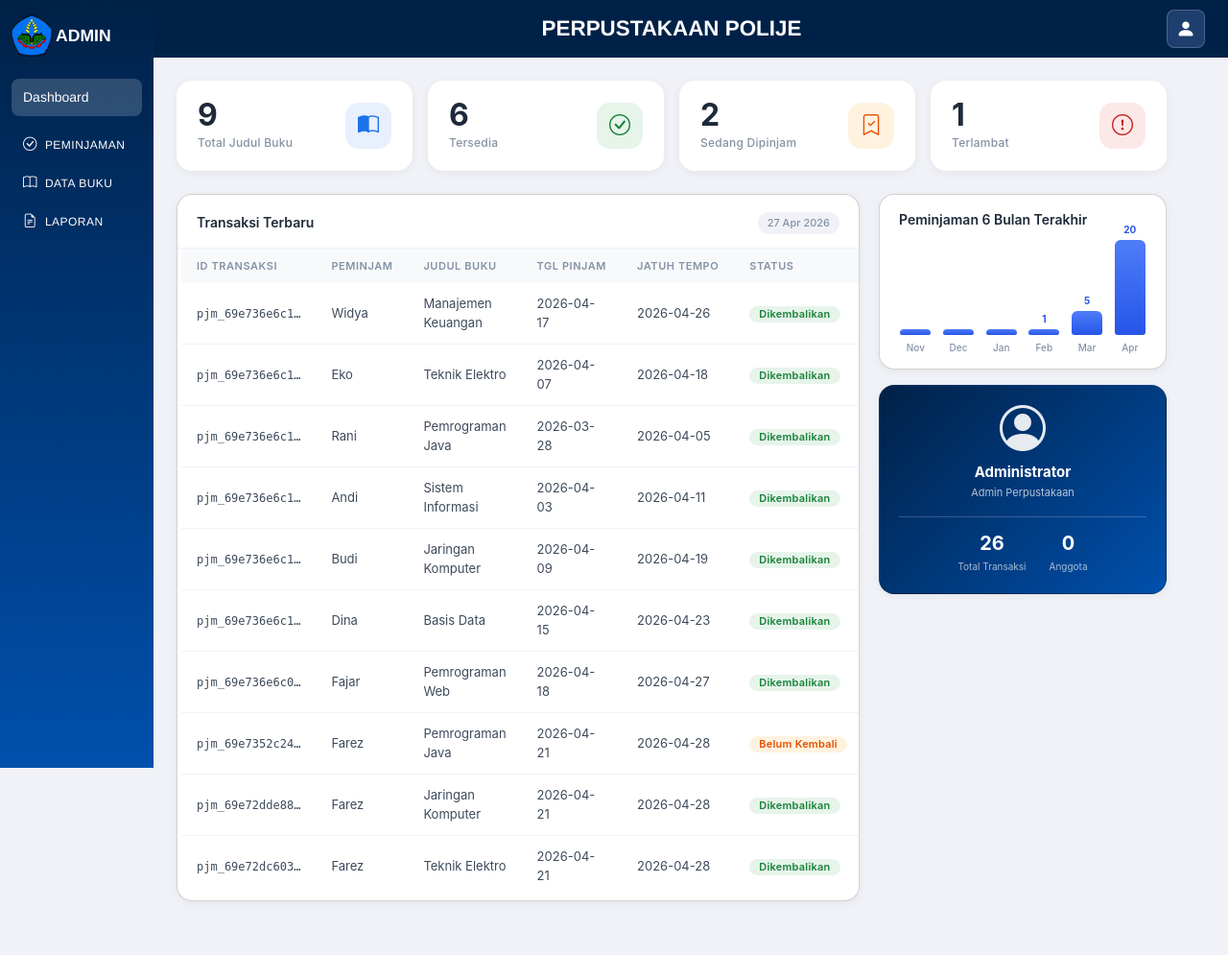
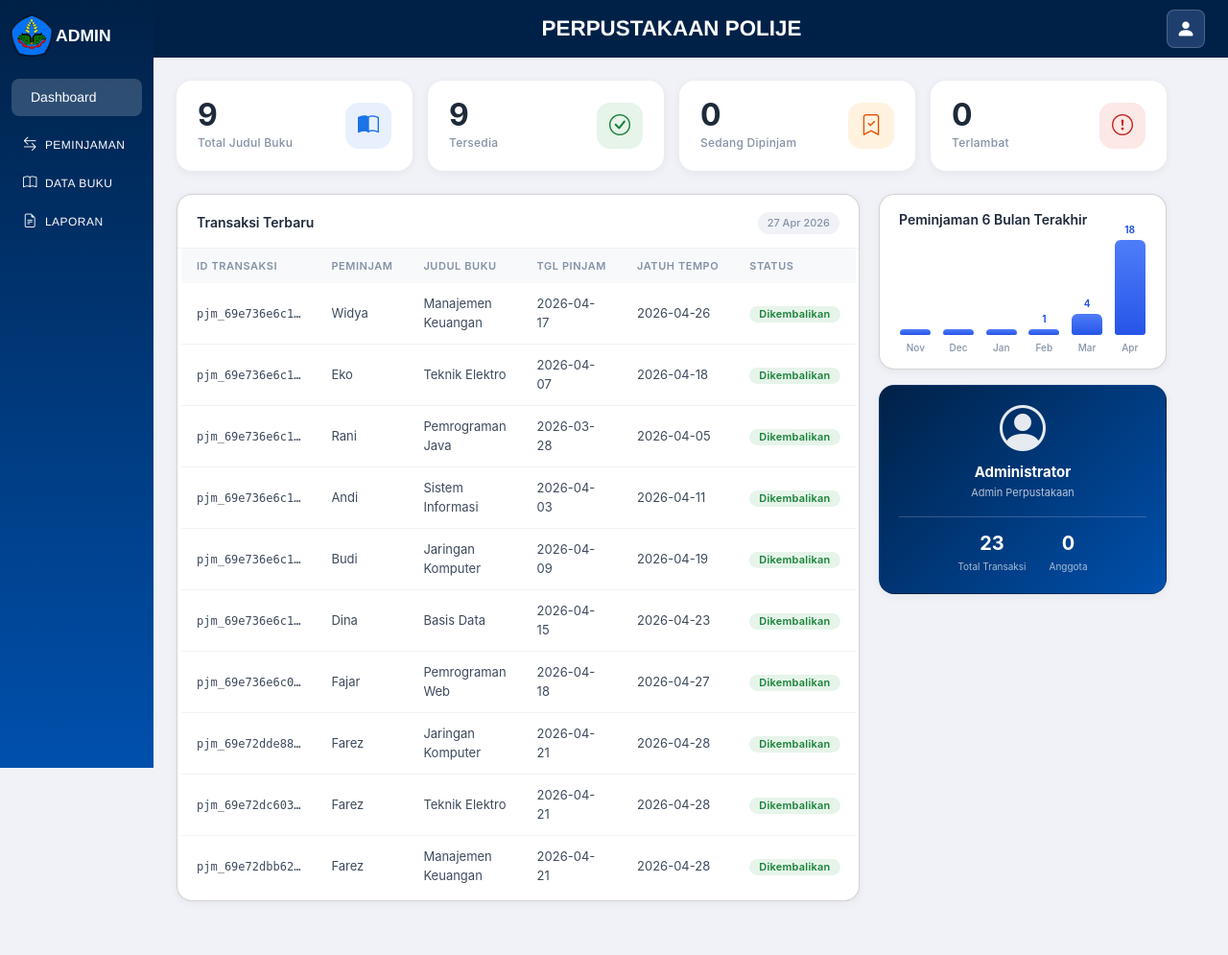
Before and after one commit to chizuey/projek-perpus, a PHP site: page /admin/admin.php?menu=dashboard in a window 1280 px wide. Shown: the whole page at 96% size. Run offline with PHP 8.4, Linux system fonts and the light colour scheme.

Commit message:
fix sidebar dan tambah peminjam

```diff
--- a/admin/datapeminjam/popuppeminjaman.php
+++ b/admin/datapeminjam/popuppeminjaman.php
@@ -2,7 +2,7 @@
     <div class="popup-box">
         <div class="popup-header">
             <span>Tambah Peminjaman</span>
-            <button type="button" class="popup-close" id="closePopupBtn">&times;</button>
+            <button type="button" class="popup-close" id="closePopupPeminjaman">&times;</button>
         </div>
 
         <form method="post">
@@ -82,7 +82,7 @@
                 </div>
 
                 <div class="popup-footer">
-                    <button type="button" class="btn-batal" id="cancelPopupBtn">Batal</button>
+                    <button type="button" class="btn-batal" id="batalPopupPeminjaman">Batal</button>
                     <button type="submit" class="btn-simpan">Simpan</button>
                 </div>
             </div>
--- a/admin/laporantransaksi/data_laporan_transaksi.json
+++ b/admin/laporantransaksi/data_laporan_transaksi.json
@@ -77,17 +77,6 @@
         "status": "Dikembalikan"
     },
     {
-        "id": 19,
-        "source_id": "pjm_69e7352c24de89.37181449",
-        "tanggal": "2026-04-21",
-        "peminjam": "Farez",
-        "judul_buku": "Pemrograman Java",
-        "tgl_pinjam": "2026-04-21",
-        "tgl_jatuh_tempo": "2026-04-28",
-        "tgl_kembali": "",
-        "status": "Belum Kembali"
-    },
-    {
         "id": 18,
         "source_id": "pjm_69e72dde8828b0.08802094",
         "tanggal": "2026-04-21",
@@ -119,17 +108,6 @@
         "tgl_jatuh_tempo": "2026-04-28",
         "tgl_kembali": "2026-04-21",
         "status": "Dikembalikan"
-    },
-    {
-        "id": 15,
-        "source_id": "pjm_69e726d1e09fb7.28297529",
-        "tanggal": "2026-04-10",
-        "peminjam": "Farez",
-        "judul_buku": "Sistem Informasi",
-        "tgl_pinjam": "2026-04-10",
-        "tgl_jatuh_tempo": "2026-04-20",
-        "tgl_kembali": "",
-        "status": "Terlambat"
     },
     {
         "id": 14,
@@ -220,17 +198,6 @@
         "status": "Dikembalikan"
     },
     {
-        "id": 6,
-        "source_id": "pjm_69e5dd02c6d7e7.70974813",
-        "tanggal": "2026-03-23",
-        "peminjam": "Ivan",
-        "judul_buku": "Pemrograman Java",
-        "tgl_pinjam": "2026-03-23",
-        "tgl_jatuh_tempo": "2026-04-23",
-        "tgl_kembali": "",
-        "status": "Belum Kembali"
-    },
-    {
         "id": 5,
         "source_id": "pjm_69e5efeb9ce1b6.08455786",
         "tanggal": "2026-04-20",
--- a/admin/sidebar.php
+++ b/admin/sidebar.php
@@ -2,31 +2,27 @@
 <aside class="sidebar">
     <div class="sidebar-brand">
         <div class="sidebar-brand-icon">
-        <img src="gambar/logo-polije.png" width="44" height="44"/>
-        <circle cx="17" cy="17" r="17"/>
-        <!-- <svg width="34" height="34" viewBox="0 0 34 34" fill="none" xmlns="http://www.w3.org/2000/svg">
-          <circle cx="17" cy="17" r="17" fill="#1a6b3c"/>
-          <path d="M17 7 C11 11, 9 19, 17 27 C25 19, 23 11, 17 7Z" fill="#4caf50"/>
-          <path d="M17 27 C13 21, 9 17, 9 13 C11 17, 14 21, 17 27Z" fill="#81c784"/>
-        </svg> -->
+        <img src="../logo_polije.png" width="44" height="44" alt="Logo Polije">
         </div>
         <span class="sidebar-brand-text">ADMIN</span>
     </div>
 
     <nav class="sidebar-nav">
-      <a href="admin.php?menu=dashboard" class="sidebar-item active">
-        <!-- <i class="bi bi-speedometer2"></i>  -->
-        Dashboard
+        <a href="?menu=dashboard" class="sidebar-item <?= ($currentMenu === 'dashboard') ? 'active' : ''; ?>">
+            <i></i> Dashboard
         </a>
+
         <div style="height:0.5rem;"></div>
-      <a href="admin.php?menu=peminjaman" class="sidebar-subitem">
-        <!-- <i class="bi bi-arrow-left-right"></i> -->
-          <i class="bi bi-check-circle"></i>PEMINJAMAN
+
+        <a href="?menu=peminjaman" class="sidebar-subitem <?= ($currentMenu === 'peminjaman') ? 'active' : ''; ?>">
+            <i class="bi bi-arrow-left-right"></i> PEMINJAMAN
         </a>
-      <a href="#" class="sidebar-subitem">
+
+        <a href="?menu=tambahbuku" class="sidebar-subitem <?= ($currentMenu === 'tambahbuku') ? 'active' : ''; ?>">
             <i class="bi bi-book"></i> DATA BUKU
         </a>
-      <a href="admin.php?menu=laporan" class="sidebar-subitem">
+
+        <a href="?menu=laporan" class="sidebar-subitem <?= ($currentMenu === 'laporan') ? 'active' : ''; ?>">
             <i class="bi bi-file-earmark-text"></i> LAPORAN
         </a>
     </nav>
```
Also changed, not shown: admin/datapeminjam/datapeminjam.css (+6 -2 lines). Lines whose indentation alone changed are shown as unchanged.
